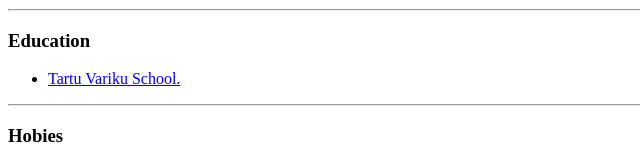
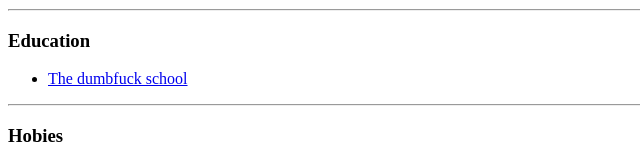
Before and after one commit to NerfedJabolo/oofer, a plain HTML site: page index.html in a window 1280 px wide. Shown: the part 423-586 px from the top of the page, 0-640 px from the left. Drawn offline with Linux system fonts and the light colour scheme.

Commit message:
Update index.html

```diff
--- a/index.html
+++ b/index.html
@@ -21,7 +21,7 @@
   <hr>
   <h3>Education</h3>
   <ul>
-    <li><a href="https://youtube.com">Tartu Variku School.</a></li>
+    <li><a href="https://www.youtube.com/watch?v=dQw4w9WgXcQ&ab_channel=RickAstley">The dumbfuck school</a></li>
   </ul>
   <hr>
   <h3>Hobies</h3>
```
